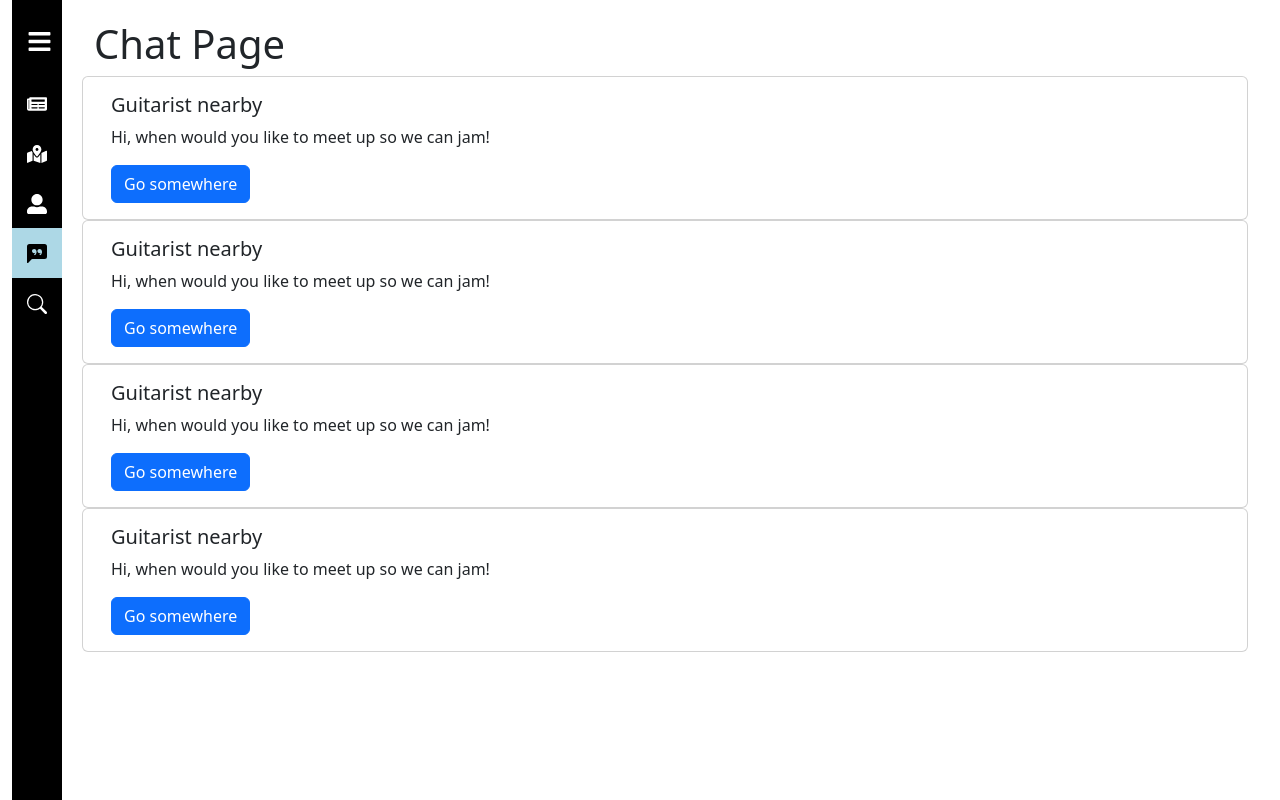
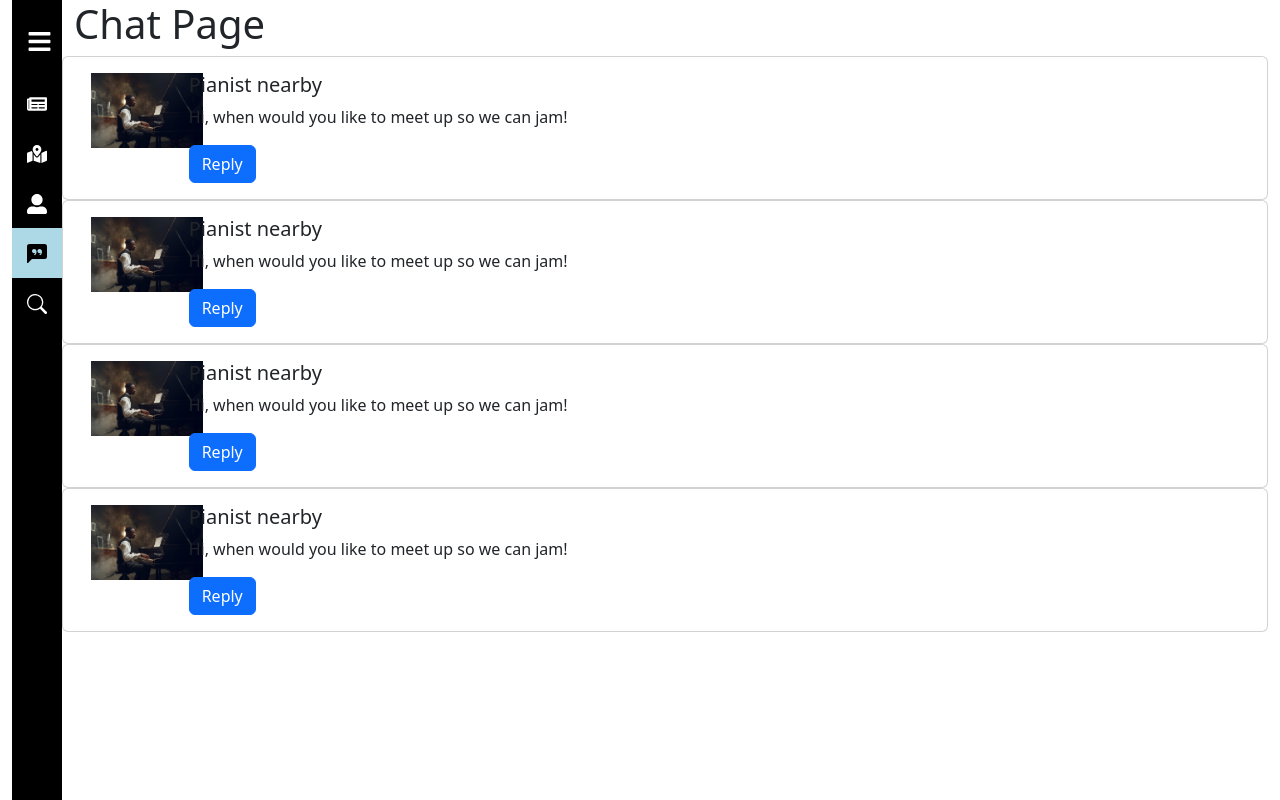
Before and after one commit to SonicHub1/CityHackSonicHub, a React (Create React App) app: page /chat in a window 1280 px wide. Built offline with nearby package versions, Linux system fonts and the light colour scheme.

Commit message:
Feed updates

```diff
--- a/src/components/ChatCard.js
+++ b/src/components/ChatCard.js
@@ -1,18 +1,27 @@
-import Button from 'react-bootstrap/Button';
-import Card from 'react-bootstrap/Card';
+import { Col, Row } from "react-bootstrap";
+import Button from "react-bootstrap/Button";
+import Card from "react-bootstrap/Card";
+import pianoman from "../assets/paino_player.jpg";
 
 const ChatCard = () => {
   return (
-    <Card>
+    <Card class = "mb-3" >
       <Card.Body>
-        <Card.Title>Guitarist nearby</Card.Title>
-        <Card.Text>
-          Hi, when would you like to meet up so we can jam!
-        </Card.Text>
-        <Button variant="primary">Go somewhere</Button>
+        <Row fluid>
+          <Col className="col-1 center-block">
+            <Card.Img variant="left" src={pianoman} style={{width: '7rem'}}></Card.Img>
+          </Col>
+          <Col>
+            <Card.Title>Pianist nearby</Card.Title>
+            <Card.Text>
+              Hi, when would you like to meet up so we can jam!
+            </Card.Text>
+            <Button variant="primary">Reply</Button>
+          </Col>
+        </Row>
       </Card.Body>
     </Card>
   );
 };
 
-export default ChatCard
+export default ChatCard;
--- a/src/components/NotifCarousell.js
+++ b/src/components/NotifCarousell.js
@@ -6,7 +6,7 @@ import slide3 from "../assets/guitar_performance.jpg";
 
 function NotifCarousell() {
   return (
-    <Carousel>
+    <Carousel className="mb-4">
       <Carousel.Item interval={5000}>
         <img className="d-block w-100" src={slide1} alt="First slide" />
         <Carousel.Caption>
--- a/src/components/SideBar.js
+++ b/src/components/SideBar.js
@@ -57,7 +57,7 @@ function SideBar({ children }) {
           </NavLink>
         ))}
       </div>
-      <main>{children}</main>
+      <main style={{margin: 0}}>{children}</main>
     </div>
   );
 }
--- a/src/components/feedCard.js
+++ b/src/components/feedCard.js
@@ -4,7 +4,7 @@ import Button from 'react-bootstrap/Button';
 import '../styles/FeedCard.css'
 function FeedCard() {
   return (
-    <Card style={{ width: '25rem', backgroundColor: '#1e1d1d' }}>
+    <Card className='col mb-3'style={{ width: '25rem', backgroundColor: '#1e1d1d' }}>
       <Card.Body>
         <Card.Title style={{color: 'white'}}>Card Title</Card.Title>
         <Card.Subtitle className="mb-2 text-muted">Card Subtitle</Card.Subtitle>
--- a/src/screens/FeedScreen.js
+++ b/src/screens/FeedScreen.js
@@ -3,6 +3,7 @@ import FeedCard from "../components/FeedCard";
 import { Container, Row, Col } from "react-bootstrap";
 import '../styles/FeedScreen.css'
 import axios from 'axios';
+import NotifCarousell from "../components/NotifCarousell";
 
 const FeedScreen = () => {
   const [data, setData] = useState(null)
@@ -26,7 +27,7 @@ const FeedScreen = () => {
   return (
       <Container fluid className="feed-box">
         <Row>
-          <h1>Feed</h1>
+          <NotifCarousell></NotifCarousell>
         </Row>
         <Row>
           <Col>
@@ -38,20 +39,9 @@ const FeedScreen = () => {
           <Col>
             <FeedCard className="col"></FeedCard>
           </Col>
-        {/* </Row>
+        </Row>
 
-        <Row> */}
-          <Col>
-            <FeedCard className="col "></FeedCard>
-          </Col>
-          <Col>
-            <FeedCard className="col"></FeedCard>
-          </Col>
-          <Col>
-            <FeedCard className="col"></FeedCard>
-          </Col>
-        {/* </Row>
-        <Row> */}
+        <Row>
           <Col>
             <FeedCard className="col "></FeedCard>
           </Col>
--- a/src/styles/App.css
+++ b/src/styles/App.css
@@ -8,10 +8,7 @@
   display: flex;
 }
 
-main {
-  width: 100%;
-  padding: 20px;
-}
+
 
 .sidebar {
   background: #000;
```
